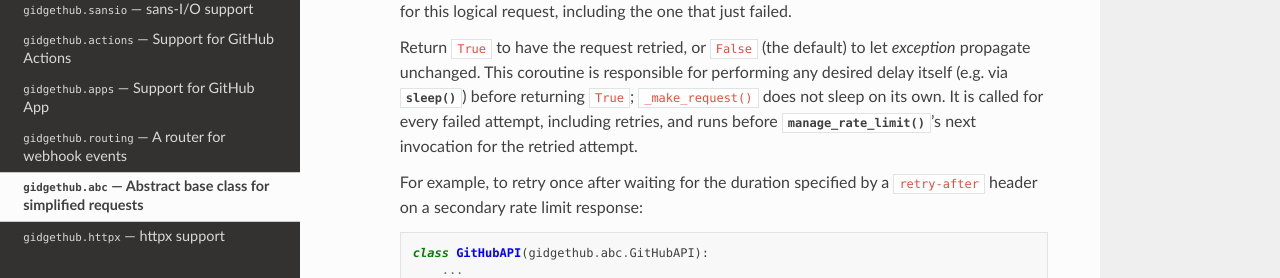
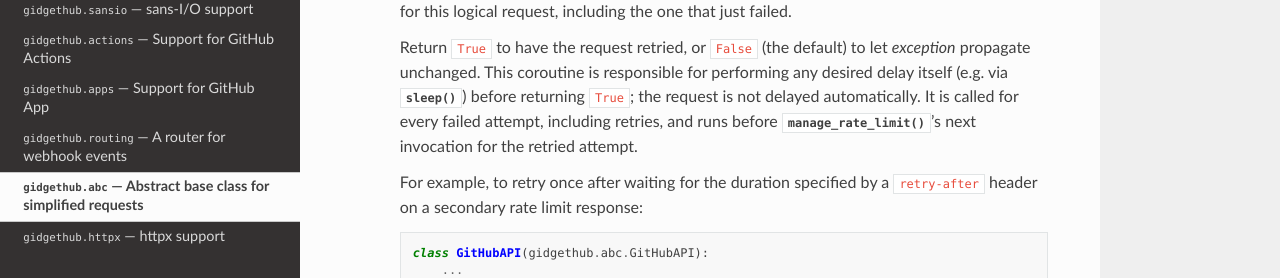
Before and after one commit to gidgethub/gidgethub, a Sphinx documentation site: the page built from docs/abc.rst, in a window 1280 px wide and 900 px high, scrolled down 2948 px. Shown: the part 171-449 px from the top of the window. Built offline with Sphinx 7.4.7 and the Read the Docs theme 3.1.0, drawn with Linux system fonts in a browser that asks for light colours; pages that are not in the unit, such as notebooks, are missing from menus.

Commit message:
Stop referencing private _make_request() in docs/abc.rst
Co-authored-by: brettcannon <54418+brettcannon@users.noreply.github.com>

```diff
--- a/docs/abc.rst
+++ b/docs/abc.rst
@@ -193,8 +193,8 @@ experimental APIs without issue.
         Return ``True`` to have the request retried, or ``False`` (the
         default) to let *exception* propagate unchanged. This coroutine is
         responsible for performing any desired delay itself (e.g. via
-        :meth:`sleep`) before returning ``True``; ``_make_request()``
-        does not sleep on its own. It is called for every failed attempt,
+        :meth:`sleep`) before returning ``True``; the request is not
+        delayed automatically. It is called for every failed attempt,
         including retries, and runs before :meth:`manage_rate_limit`'s
         next invocation for the retried attempt.
 
```
